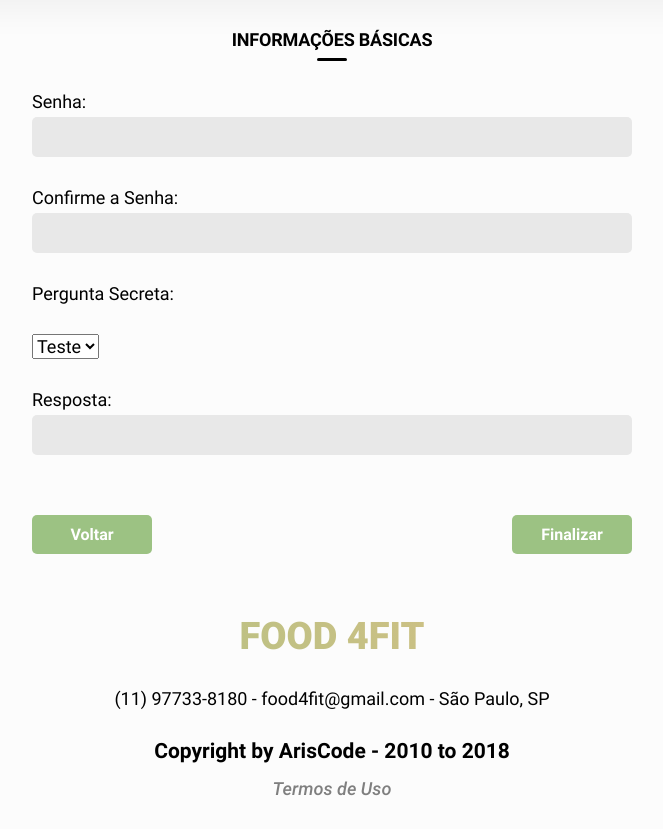
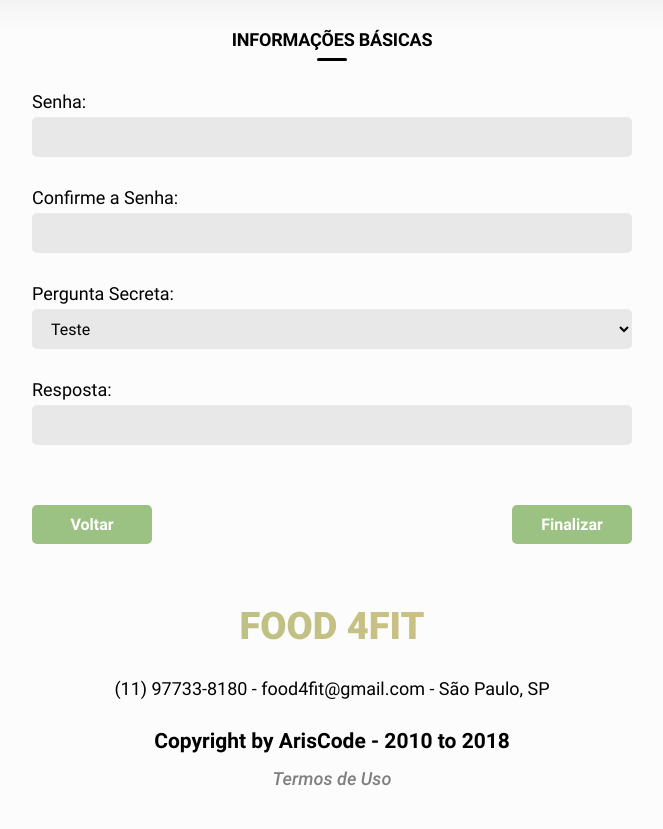
Before and after one commit to ArisCodeOFC/Food4FITWeb, a PHP site: page /view/cadastro-usuario-chave-secreta.php in a window 1280 px wide. Shown: the part 125-954 px from the top of the page, without its empty margins (308-971 px from the left). After the commit the page ends 911 px from the top, so only its background shows below. Run offline with PHP 8.4, Linux system fonts and the light colour scheme.

Commit message:
Cad usuario parte da pergunta chave

```diff
--- a/assets/css/cadastro-usuario.css
+++ b/assets/css/cadastro-usuario.css
@@ -4,3 +4,18 @@
     display: flex;
 
 }
+
+#txtpergunta{
+    width: 100%;
+    border-radius: 5px;
+    display: block;
+    background-color: #E8E8E8;
+    border: none;
+    outline: none;
+    height: 40px;
+    text-indent: 15px;
+    font-family: "Roboto Regular";
+    font-size: 16px;
+    margin-top: 5px;
+    margin-bottom: 15px;
+}
--- a/view/cadastro-usuario-chave-secreta.php
+++ b/view/cadastro-usuario-chave-secreta.php
@@ -24,11 +24,12 @@
                 <label for="txtconfsenha" class="label-generic margin-top-30px">Confirme a Senha:</label>
                 <input type="password" name="txtconfsenha" id="txtconfsenha" class="input-generic" required>
                 <label for="txtpergunta" class="label-generic margin-top-30px">Pergunta Secreta:</label>
-                <select name="txtpergunta" id="txtpergunta" class="label-generic margin-top-30px">Selecione uma opção
+                <select name="txtpergunta" id="txtpergunta" class="margin-top-30px">Selecione uma opção
                     <option value="teste">Teste</option>
+                    <option value="teste1">Teste1</option>
                 </select>
                 <label for="txtcpf" class="label-generic margin-top-30px">Resposta:</label>
-                <input type="text" name="txtcpf" id="txtcpf" class="input-generic" required>
+                <input type="text" name="txtcpf" id="txtcpf" class="input-generic margin-bottom-60px" required>
                 <div class="butto-basic-information margin-top-60px margin-bottom-30px">
                     <div class="btn-generic">
                         <span>Voltar</span>
```
